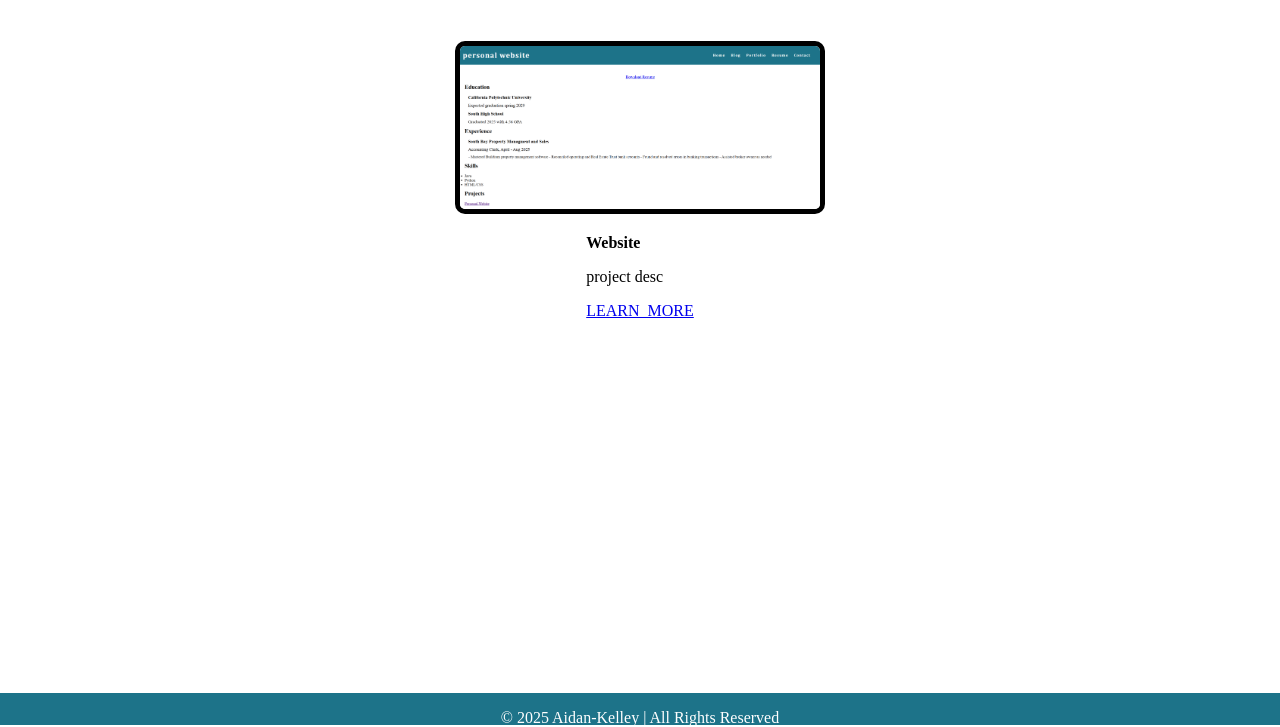
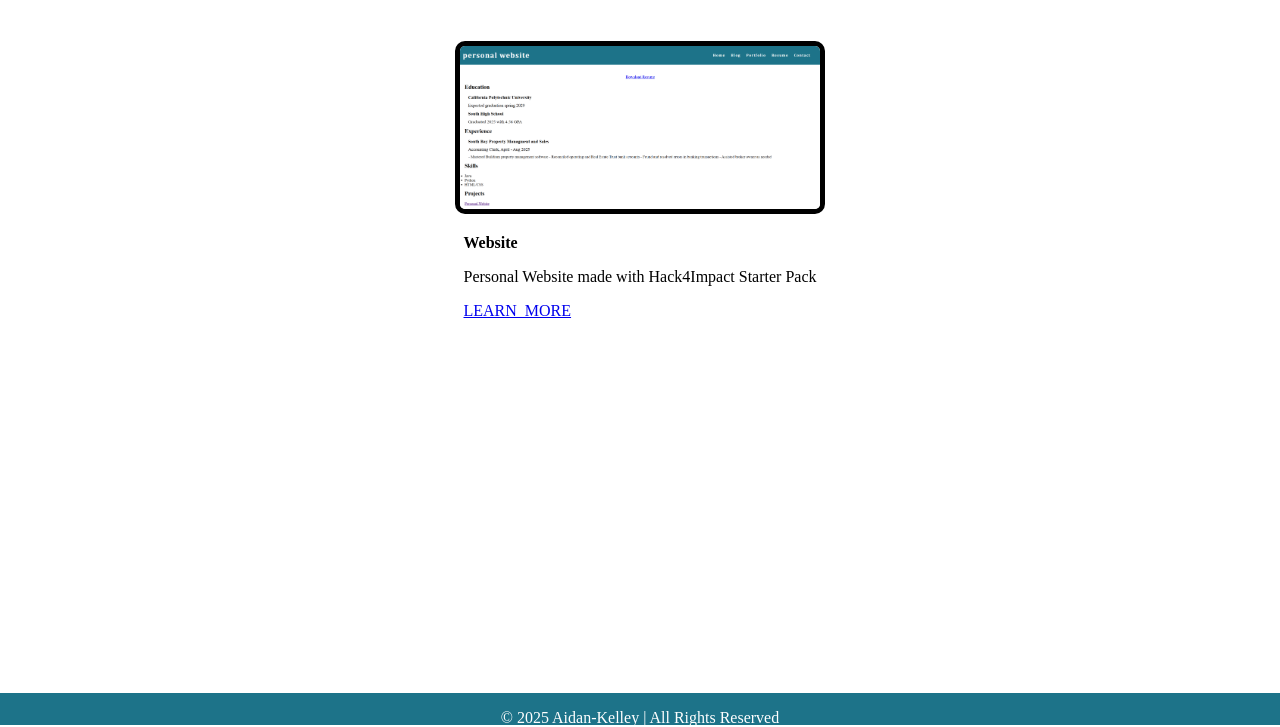
Before and after one commit to Aidan-Kelley/aidan-kelley.github.io, a plain HTML site: page portfolio.html in a window 1280 px wide. Shown: the part 75-802 px from the top of the page. Drawn offline with Linux system fonts and the light colour scheme.

Commit message:
portfolio desc

```diff
--- a/portfolio.html
+++ b/portfolio.html
@@ -27,7 +27,9 @@
       </div>
       <div class="project-details">
         <p class="project-name"><strong>Website</strong></p>
-        <p class="project-details">project desc</p>
+        <p class="project-details">
+          Personal Website made with Hack4Impact Starter Pack
+        </p>
         <a href="index.html">LEARN_MORE</a>
       </div>
     </main>
```
